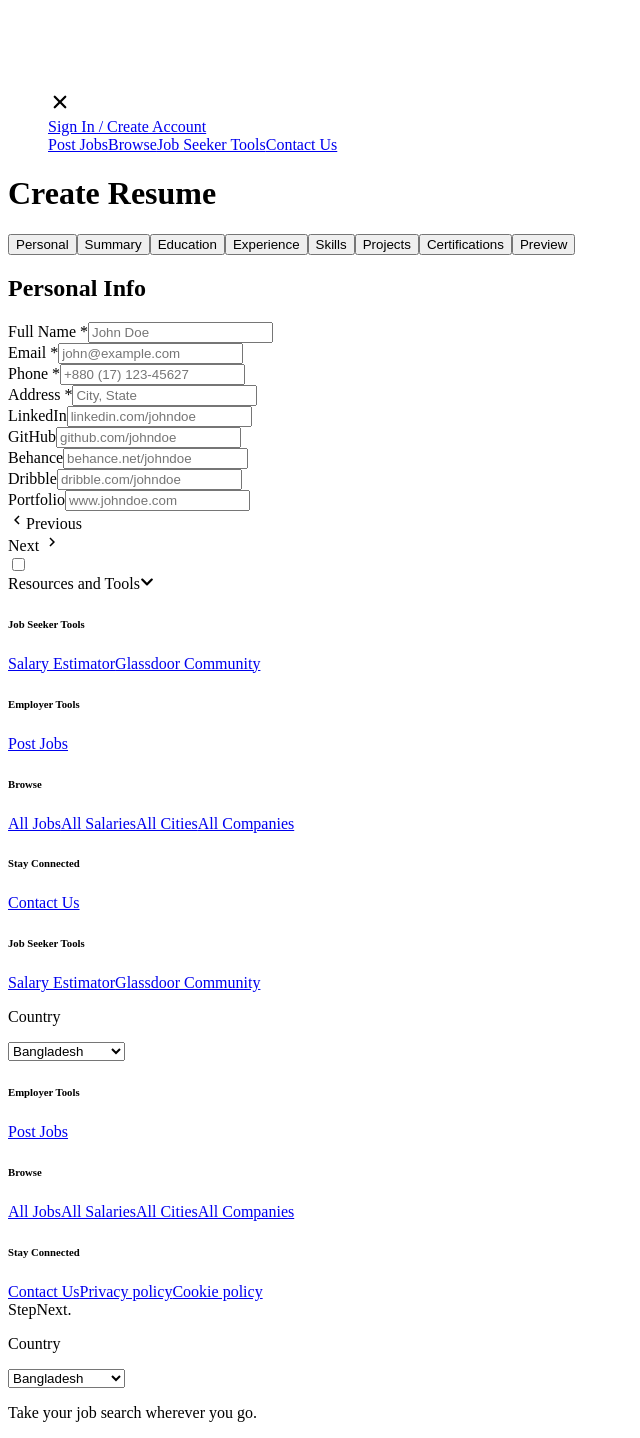
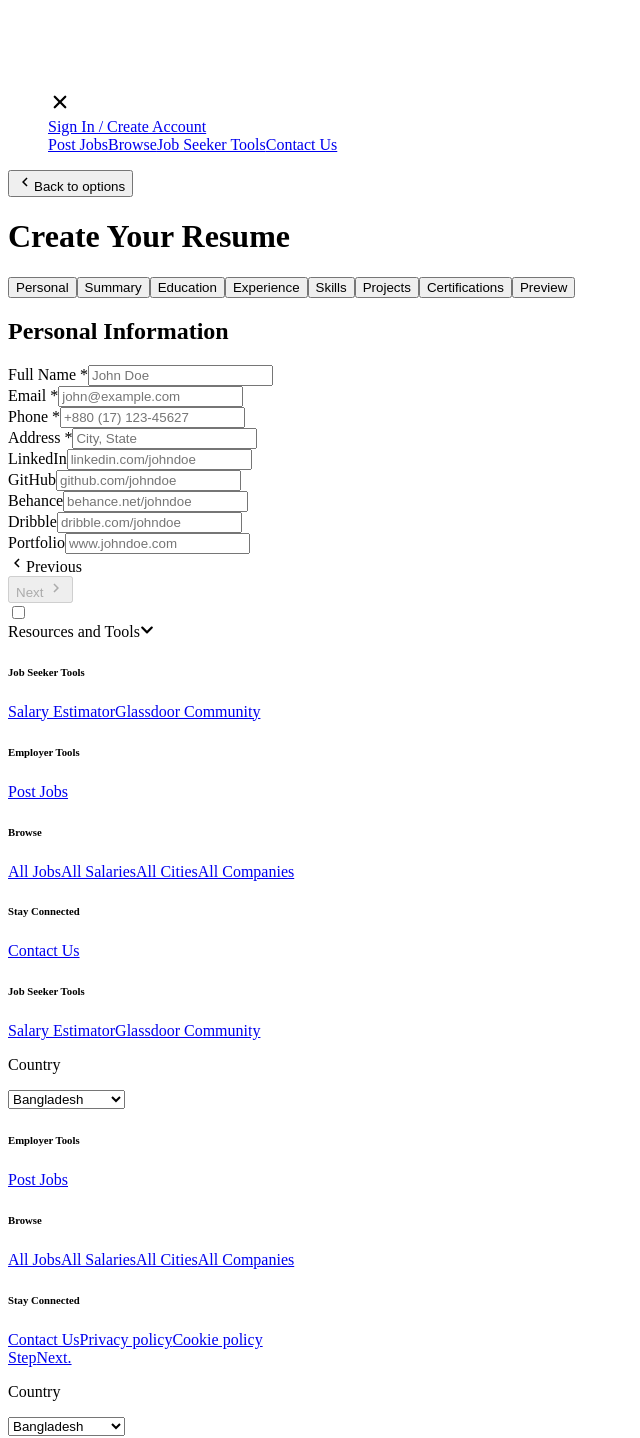
Before and after one commit to GoinnoviorLimited/StepNext-Job-Portal, a React (Vite) app: page /createresume in a window 1280 px wide. Shown: the part 1330-2768 px from the top of the page, without its empty margins (0-640 px from the left). Built offline with nearby package versions, Linux system fonts and the light colour scheme.

Commit message:
Scroll to top created

```diff
--- a/src/Components/CreateResume/PersonalInfo.jsx
+++ b/src/Components/CreateResume/PersonalInfo.jsx
@@ -26,7 +26,7 @@ const PersonalInfo = ({ data, onSave, onValidityChange, onSubmitRef }) => {
 
   return (
     <div className="space-y-6">
-      <h2 className="text-xl font-semibold">Personal Info</h2>
+      <h2 className="text-xl font-semibold">Personal Information</h2>
 
       <div className="grid md:grid-cols-2 gap-6">
         {/* Full Name */}
--- a/src/Components/CreateResume/ResumeForm.jsx
+++ b/src/Components/CreateResume/ResumeForm.jsx
@@ -45,8 +45,14 @@ const ResumeForm = () => {
   };
   return (
     <div>
-      <div className="max-w-5xl mx-auto p-6  shadow-[0_2px_8px_rgba(0,0,0,0.08)] rounded-xl my-8">
-        <h1 className="text-3xl font-bold mb-4">Create Resume</h1>
+      <div className="max-w-5xl mx-auto p-6  md:shadow-[0_2px_8px_rgba(0,0,0,0.08)] rounded-xl my-8">
+        <button className="text-md flex justify-center items-center gap-2 cursor-pointer text-black/60 hover:text-black/30" onClick={() => window.history.back()}>
+          <span>
+            <MdKeyboardArrowLeft size={18} />
+          </span>
+          <span>Back to options</span>
+        </button>
+        <h1 className="text-3xl font-bold my-6">Create Your Resume</h1>
 
         {/* Tabs */}
         <div className="tabs tabs-boxed mb-6 grid grid-cols-4 lg:grid-cols-8 gap-2 ">
@@ -85,14 +91,27 @@ const ResumeForm = () => {
             </div>
           </div>
 
-          <div onClick={next} disabled={!isValid}>
-            <div className="text-sm flex justify-center items-center px-3 py-2 rounded-sm bg-[#22A7F0] hover:bg-[#1fa1e7] text-white  cursor-pointer">
+          <button
+            onClick={next}
+            disabled={!isValid}
+            className="group disabled:cursor-not-allowed"
+          >
+            <div
+              className={`
+                  text-sm flex justify-center items-center px-3 py-2 rounded-sm text-white transition-colors
+                    ${
+                      !isValid
+                        ? "bg-gray-400 cursor-not-allowed"
+                        : "bg-[#22A7F0] hover:bg-[#1fa1e7] cursor-pointer"
+                    }
+                    `}
+            >
               Next{" "}
               <span>
                 <MdKeyboardArrowRight size={18} />
               </span>
             </div>
-          </div>
+          </button>
         </div>
       </div>
     </div>
--- a/src/Components/Footer/Footer.jsx
+++ b/src/Components/Footer/Footer.jsx
@@ -118,9 +118,12 @@ const Footer = () => {
       <footer className="px-2">
         <div className="flex flex-col md:flex-row items-center justify-center max-w-7xl gap-6  mx-auto my-6 ">
           <div>
-            <a className=" text-4xl md:text-4xl font-bold cursor-pointer flex justify-center">
+            <NavLink
+              to={"/"}
+              className=" text-4xl md:text-4xl font-bold cursor-pointer flex justify-center"
+            >
               <span className="text-[#22A7F0]">Step</span>Next.
-            </a>
+            </NavLink>
             <div className="md:hidden">
               <p className="mt-4 mb-2 text-black/70">Country</p>
               <select
@@ -132,7 +135,9 @@ const Footer = () => {
                 <option>EU west</option>
                 <option>South East Asia</option>
               </select>
-              <p className="text-xs font-semibold mt-6">Take your job search wherever you go.</p>
+              <p className="text-xs font-semibold mt-6">
+                Take your job search wherever you go.
+              </p>
             </div>
           </div>
           <div className="flex flex-col items-center p-4">
--- a/src/Components/Navbar/Navbar.jsx
+++ b/src/Components/Navbar/Navbar.jsx
@@ -13,9 +13,9 @@ const Navbar = () => {
           <div className="bg-base-100 ">
             <div className="navbar mx-auto px-4 md:px-11 mt-2">
               <div className="flex-1">
-                <a className=" text-3xl md:text-4xl font-bold cursor-pointer">
+                <NavLink to={"/"} className=" text-3xl md:text-4xl font-bold cursor-pointer">
                   <span className="text-[#22A7F0]">Step</span>Next.
-                </a>
+                </NavLink>
               </div>
               <div className=" flex items-center gap-6 justify-center">
                 <NavLink className="xs:flex hidden items-center  gap-2  ">
--- a/src/Components/ResumeBuilder/ResumeBuilder.jsx
+++ b/src/Components/ResumeBuilder/ResumeBuilder.jsx
@@ -5,10 +5,10 @@ const ResumeBuilder = () => {
   const navigate = useNavigate();
   return (
     <div>
-      <div className="flex items-center justify-center min-h-screen p-4">
+      <div className="flex items-center justify-center max-w-5xl mx-auto md:my-16 my-2 md:mt-12  p-4 py-12 md:shadow-[0_2px_8px_rgba(0,0,0,0.08)] rounded-xl">
         <div className="w-full max-w-4xl">
           <div className="text-center mb-12">
-            <h1 className="mb-2">Resume Builder</h1>
+            <h1 className="mb-2 text-3xl font-bold">Resume Builder</h1>
             <p className="text-gray-500">
               Choose how you'd like to create your resume
             </p>
--- a/src/Layouts/Root/Root.jsx
+++ b/src/Layouts/Root/Root.jsx
@@ -1,8 +1,15 @@
-import { Outlet } from "react-router";
+import { Outlet, useLocation } from "react-router";
 import Navbar from "../../Components/Navbar/Navbar";
 import Footer from "../../Components/Footer/Footer";
+import { useEffect } from "react";
 
 const Root = () => {
+  const { pathname } = useLocation();
+
+  useEffect(() => {
+    window.scrollTo({ top: 0, behavior: "smooth" });
+  }, [pathname]);
+
   return (
     <div>
       <Navbar />
```
